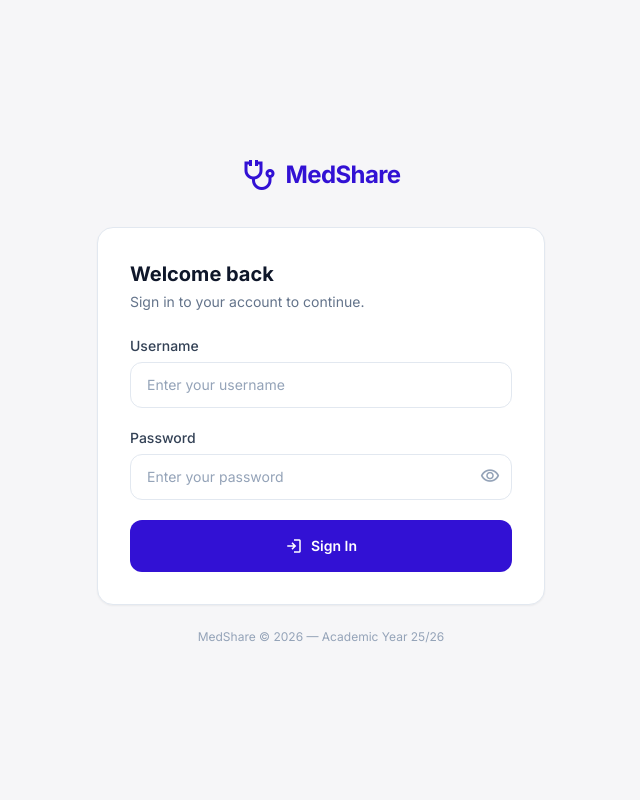
After one commit to JoyAnnWang/APPINTR_MedShare, a Django app: page /login/ in a window 1280 px wide. The commit adds this page. Shown: the whole page, without its empty margins (319-959 px from the left). Run offline with Django 5.2, Linux system fonts and the light colour scheme; some libraries are stand-ins or nearby versions.

Commit message:
login page and admin name display

```diff
--- a/Api/static/js/items.js
+++ b/Api/static/js/items.js
@@ -395,8 +395,8 @@ document.addEventListener("DOMContentLoaded", () => {
     async function loadDropdownData() {
         try {
             const [statusRes, typeRes] = await Promise.all([
-                fetch(`${API_BASE_URL}/item-statuses/`),
-                fetch(`${API_BASE_URL}/item-types/`)
+                fetch(`${API_BASE_URL}/itemstatus/`),
+                fetch(`${API_BASE_URL}/itemtypes/`)
             ]);
 
             if (!statusRes.ok) throw new Error("Failed to load statuses.");
--- a/Api/urls.py
+++ b/Api/urls.py
@@ -1,6 +1,8 @@
 from . import views
 from django.urls import path
 from .views import (
+   login_view,
+   logout_view,
    RoleListAPIView,
    StatusListAPIView,
    ItemStatusListAPIView,
@@ -24,6 +26,11 @@ from .views import (
 
 
 urlpatterns = [
+
+    # ─── Auth ─────────────────────────────────────────────────────────────────
+
+    path('login/',  login_view,  name='login'),
+    path('logout/', logout_view, name='logout'),
 
     # ─── API Endpoints ────────────────────────────────────────────────────────
 
--- a/Api/views.py
+++ b/Api/views.py
@@ -1,4 +1,7 @@
-from django.shortcuts import render
+from django.shortcuts import render, redirect
+from django.contrib.auth import authenticate, login, logout
+from django.contrib.auth.decorators import login_required
+from django.contrib import messages
 from rest_framework import generics
 from rest_framework.parsers import MultiPartParser, FormParser, JSONParser
 from .models import Role, Status, ItemStatus, ItemType, Staff, Patient, Item, Issuance, Return
@@ -155,22 +158,50 @@ class ReturnDeleteAPIView(generics.DestroyAPIView):
    serializer_class = ReturnSerializer
 
 
+# ─── Auth Views ───────────────────────────────────────────────────────────────
+
+def login_view(request):
+   if request.user.is_authenticated:
+      return redirect('index')
+   if request.method == "POST":
+      username = request.POST.get("username", "").strip()
+      password = request.POST.get("password", "")
+      user = authenticate(request, username=username, password=password)
+      if user is not None:
+         login(request, user)
+         return redirect('index')
+      else:
+         messages.error(request, "Invalid username or password. Please try again.")
+   return render(request, "login.html")
+
+
+def logout_view(request):
+   logout(request)
+   return redirect('login')
+
+
 # ─── Page Views ───────────────────────────────────────────────────────────────
 
+@login_required
 def index(request):
    return render(request, "admindashboard.html")
 
+@login_required
 def staff_list(request):
    return render(request, "staff.html")
 
+@login_required
 def patient_list(request):
    return render(request, "patient.html")
 
+@login_required
 def item_list(request):
    return render(request, "item.html")
 
+@login_required
 def issuance_list(request):
    return render(request, "Issuance.html")
 
+@login_required
 def return_list(request):
    return render(request, "return.html")
--- a/MedShare/settings.py
+++ b/MedShare/settings.py
@@ -70,6 +70,8 @@ DATABASES = {
 
 AUTH_PASSWORD_VALIDATORS = []
 
+LOGIN_URL = '/login/'
+
 
 LANGUAGE_CODE = 'en-us'
 TIME_ZONE = 'Asia/Manila'
--- a/MedShare/urls.py
+++ b/MedShare/urls.py
@@ -2,11 +2,14 @@ from django.contrib import admin
 from django.urls import path, include
 from django.conf import settings
 from django.conf.urls.static import static
+from Api.views import login_view, logout_view
 
 
 urlpatterns = [
    path('admin/', admin.site.urls),
    path('api/', include('Api.urls')),
+   path('login/',  login_view,  name='login'),
+   path('logout/', logout_view, name='logout'),
 ]
 
 
--- /dev/null
+++ b/templates/login.html
@@ -0,0 +1,147 @@
+{% load static %}
+<!DOCTYPE html>
+<html lang="en" class="light">
+<head>
+    <meta charset="utf-8" />
+    <meta content="width=device-width, initial-scale=1.0" name="viewport" />
+    <title>MedShare - Login</title>
+    <script src="https://cdn.tailwindcss.com?plugins=forms,container-queries"></script>
+    <link href="https://fonts.googleapis.com/css2?family=Inter:wght@400;500;600;700;800;900&display=swap" rel="stylesheet" />
+    <link href="https://fonts.googleapis.com/css2?family=Material+Symbols+Outlined:wght,FILL@100..700,0..1&display=swap" rel="stylesheet" />
+    <script>
+        tailwind.config = {
+            darkMode: "class",
+            theme: {
+                extend: {
+                    colors: {
+                        primary: "#3211d4",
+                        "background-light": "#f6f6f8",
+                        "background-dark": "#131022",
+                    },
+                    fontFamily: {
+                        display: ["Inter", "sans-serif"]
+                    },
+                    borderRadius: {
+                        DEFAULT: "0.25rem",
+                        lg: "0.5rem",
+                        xl: "0.75rem",
+                        full: "9999px"
+                    },
+                },
+            },
+        }
+    </script>
+    <style>
+        body { font-family: 'Inter', sans-serif; }
+        .material-symbols-outlined {
+            font-variation-settings: 'FILL' 0, 'wght' 400, 'GRAD' 0, 'opsz' 24;
+        }
+    </style>
+</head>
+<body class="bg-background-light dark:bg-background-dark font-display text-slate-900 dark:text-slate-100 antialiased transition-colors duration-200 min-h-screen flex items-center justify-center px-4">
+
+    <div class="w-full max-w-md">
+
+        <!-- Logo -->
+        <div class="flex items-center justify-center gap-2 text-primary mb-8">
+            <span class="material-symbols-outlined text-4xl font-bold">stethoscope</span>
+            <h1 class="text-2xl font-bold tracking-tight">MedShare</h1>
+        </div>
+
+        <!-- Card -->
+        <div class="bg-white dark:bg-slate-900 rounded-2xl border border-slate-200 dark:border-slate-800 shadow-sm p-8">
+
+            <div class="mb-6">
+                <h2 class="text-xl font-bold text-slate-900 dark:text-slate-100">Welcome back</h2>
+                <p class="text-sm text-slate-500 dark:text-slate-400 mt-1">Sign in to your account to continue.</p>
+            </div>
+
+            <!-- Django messages -->
+            {% if messages %}
+                {% for message in messages %}
+                    <div class="mb-4 rounded-lg px-4 py-3 text-sm
+                        {% if message.tags == 'error' %}bg-red-100 text-red-700 border border-red-200
+                        {% else %}bg-emerald-100 text-emerald-700 border border-emerald-200{% endif %}">
+                        {{ message }}
+                    </div>
+                {% endfor %}
+            {% endif %}
+
+            <!-- Login Form -->
+            <form method="POST" action="{% url 'login' %}" class="space-y-5">
+                {% csrf_token %}
+
+                <!-- Username -->
+                <div>
+                    <label for="username" class="block text-sm font-medium text-slate-700 dark:text-slate-300 mb-1.5">
+                        Username
+                    </label>
+                    <input
+                        id="username"
+                        name="username"
+                        type="text"
+                        required
+                        autocomplete="username"
+                        placeholder="Enter your username"
+                        class="w-full rounded-xl border border-slate-200 dark:border-slate-700 bg-white dark:bg-slate-950 px-4 py-3 text-sm outline-none focus:border-primary focus:ring-2 focus:ring-primary/20 transition-all placeholder:text-slate-400"
+                    />
+                </div>
+
+                <!-- Password -->
+                <div>
+                    <label for="password" class="block text-sm font-medium text-slate-700 dark:text-slate-300 mb-1.5">
+                        Password
+                    </label>
+                    <div class="relative">
+                        <input
+                            id="password"
+                            name="password"
+                            type="password"
+                            required
+                            autocomplete="current-password"
+                            placeholder="Enter your password"
+                            class="w-full rounded-xl border border-slate-200 dark:border-slate-700 bg-white dark:bg-slate-950 px-4 py-3 pr-11 text-sm outline-none focus:border-primary focus:ring-2 focus:ring-primary/20 transition-all placeholder:text-slate-400"
+                        />
+                        <button
+                            type="button"
+                            id="togglePassword"
+                            class="absolute right-3 top-1/2 -translate-y-1/2 text-slate-400 hover:text-slate-600 dark:hover:text-slate-300 transition-colors"
+                            aria-label="Toggle password visibility"
+                        >
+                            <span class="material-symbols-outlined text-xl" id="toggleIcon">visibility</span>
+                        </button>
+                    </div>
+                </div>
+
+                <!-- Submit -->
+                <button
+                    type="submit"
+                    class="w-full flex items-center justify-center gap-2 rounded-xl bg-primary hover:bg-primary/90 active:scale-[0.98] text-white font-semibold px-4 py-3 text-sm transition-all duration-150 mt-2"
+                >
+                    <span class="material-symbols-outlined text-lg">login</span>
+                    Sign In
+                </button>
+            </form>
+        </div>
+
+        <!-- Footer -->
+        <p class="text-center text-xs text-slate-400 mt-6">
+            MedShare &copy; {% now "Y" %} &mdash; Academic Year 25/26
+        </p>
+    </div>
+
+    <script>
+        // Toggle password visibility
+        const togglePassword = document.getElementById("togglePassword");
+        const passwordInput  = document.getElementById("password");
+        const toggleIcon     = document.getElementById("toggleIcon");
+
+        togglePassword.addEventListener("click", () => {
+            const isHidden = passwordInput.type === "password";
+            passwordInput.type = isHidden ? "text" : "password";
+            toggleIcon.textContent = isHidden ? "visibility_off" : "visibility";
+        });
+    </script>
+
+</body>
+</html>
```
Also changed, not shown: Api/static/js/patients.js (+19 -2 lines), templates/Issuance.html (+13 -10 lines), templates/admindashboard.html (+13 -10 lines), templates/item.html (+13 -13 lines), templates/patient.html (+12 -12 lines), templates/return.html (+13 -10 lines), templates/staff.html (+12 -12 lines), db.sqlite3.
